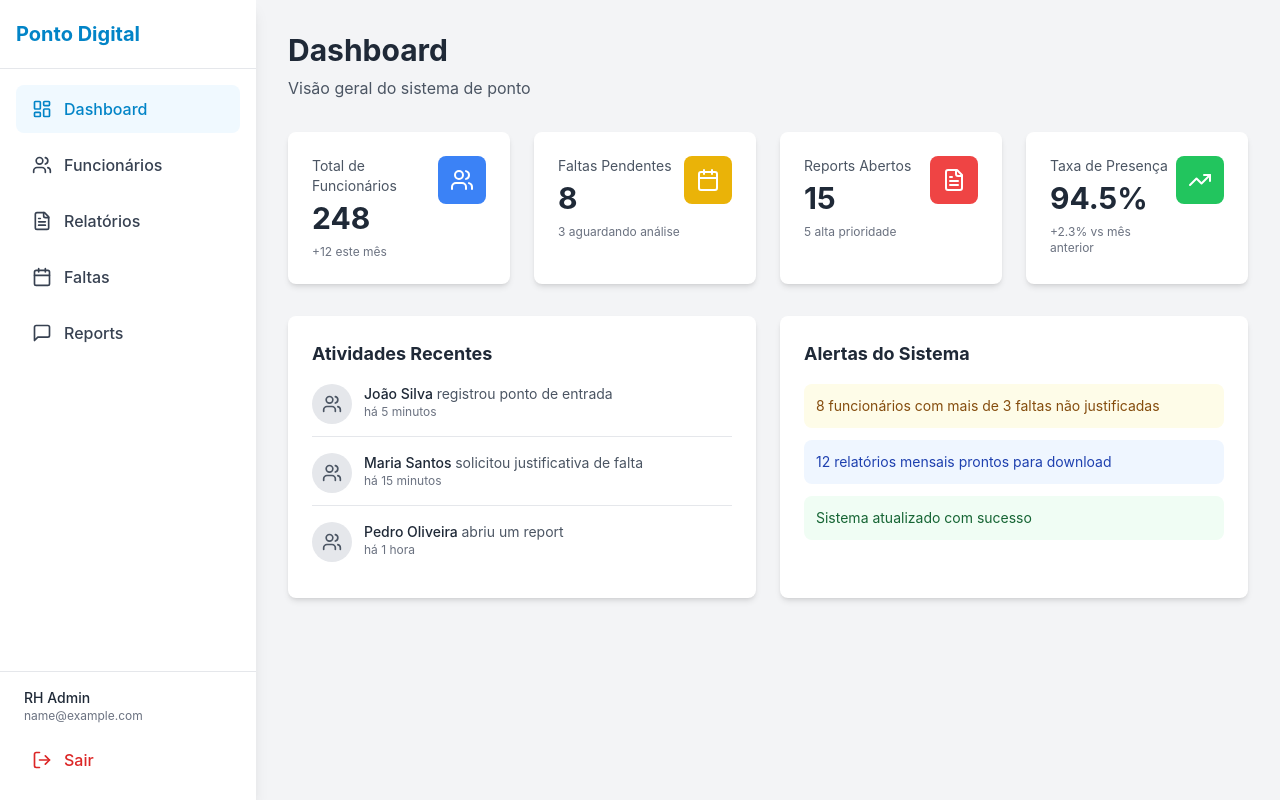
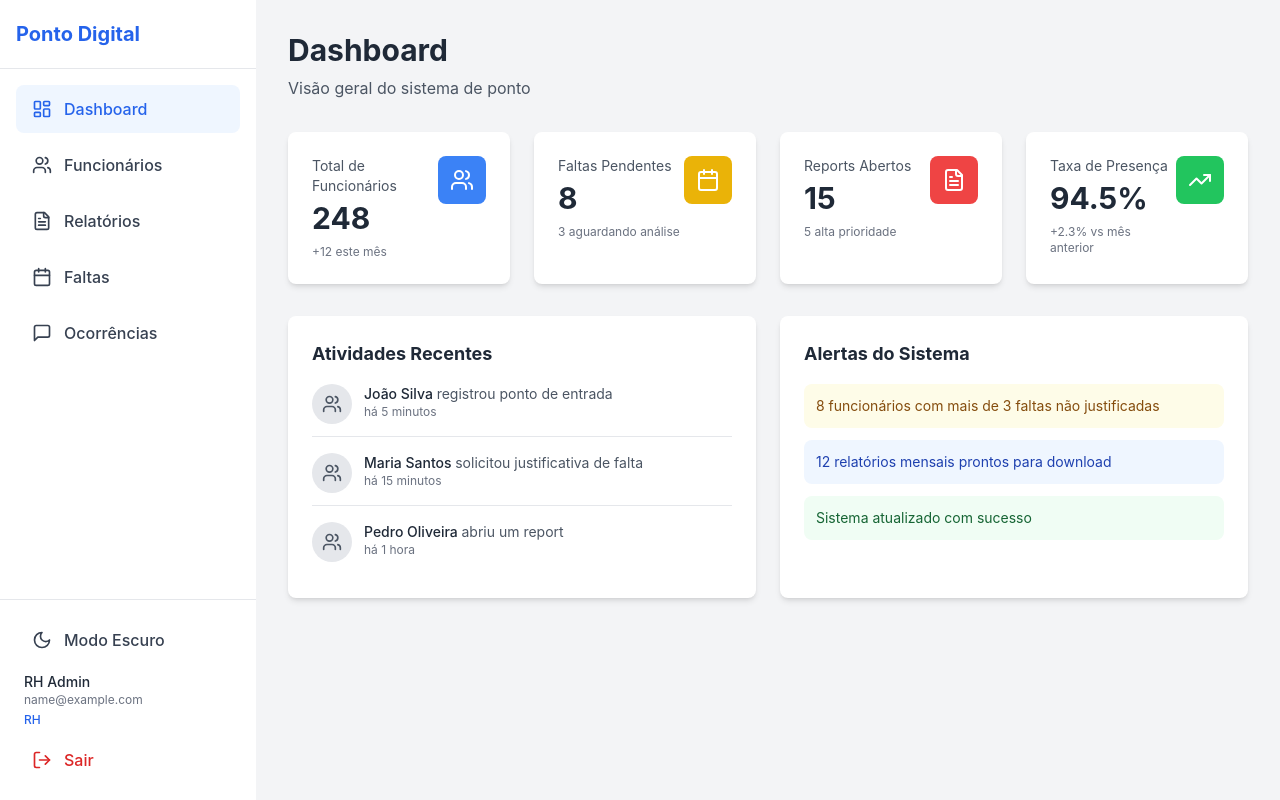
Before and after one commit to Marco-Bubola/ponto_digital_web_rh, a React (Vite) app: page / in a window 1280 px wide. Both pictures are taken after typing "name@example.com", "Sample123" into the empty fields and a click on the button "Entrar". Built offline with nearby package versions, Linux system fonts and the light colour scheme.

Commit message:
Update Layout.tsx

```diff
--- a/src/components/Layout.tsx
+++ b/src/components/Layout.tsx
@@ -10,12 +10,38 @@ import {
   LogOut,
   Menu,
   X,
+  Building2,
+  Moon,
+  Sun,
 } from 'lucide-react';
 
 const Layout: React.FC = () => {
   const [sidebarOpen, setSidebarOpen] = React.useState(true);
+  const [darkMode, setDarkMode] = React.useState(false);
   const { user, logout } = useAuthStore();
   const navigate = useNavigate();
+
+  // Aplicar tema ao carregar
+  React.useEffect(() => {
+    const savedTheme = localStorage.getItem('theme');
+    if (savedTheme === 'dark') {
+      setDarkMode(true);
+      document.documentElement.classList.add('dark');
+    }
+  }, []);
+
+  const toggleTheme = () => {
+    const newDarkMode = !darkMode;
+    setDarkMode(newDarkMode);
+
+    if (newDarkMode) {
+      document.documentElement.classList.add('dark');
+      localStorage.setItem('theme', 'dark');
+    } else {
+      document.documentElement.classList.remove('dark');
+      localStorage.setItem('theme', 'light');
+    }
+  };
 
   const handleLogout = () => {
     logout();
@@ -23,43 +49,49 @@ const Layout: React.FC = () => {
   };
 
   const menuItems = [
-    { icon: LayoutDashboard, label: 'Dashboard', path: '/' },
-    { icon: Users, label: 'Funcionários', path: '/funcionarios' },
-    { icon: FileText, label: 'Relatórios', path: '/relatorios' },
-    { icon: Calendar, label: 'Faltas', path: '/faltas' },
-    { icon: MessageSquare, label: 'Reports', path: '/reports' },
+    { icon: LayoutDashboard, label: 'Dashboard', path: '/', roles: ['admin', 'manager', 'hr'] },
+    { icon: Building2, label: 'Empresas', path: '/empresas', roles: ['admin'] },
+    { icon: Users, label: 'Funcionários', path: '/funcionarios', roles: ['admin', 'manager', 'hr'] },
+    { icon: FileText, label: 'Relatórios', path: '/relatorios', roles: ['admin', 'manager', 'hr'] },
+    { icon: Calendar, label: 'Faltas', path: '/faltas', roles: ['admin', 'manager', 'hr'] },
+    { icon: MessageSquare, label: 'Ocorrências', path: '/reports', roles: ['admin', 'manager', 'hr'] },
   ];
 
+  // Filtrar menu items baseado no role do usuário
+  const visibleMenuItems = menuItems.filter(item =>
+    !item.roles || item.roles.includes(user?.role || '')
+  );
+
   return (
-    <div className="flex h-screen bg-gray-100">
+    <div className="flex h-screen bg-gray-100 dark:bg-gray-900 transition-colors">
       {/* Sidebar */}
       <aside
         className={`${
           sidebarOpen ? 'w-64' : 'w-20'
-        } bg-white shadow-lg transition-all duration-300 flex flex-col`}
+        } bg-white dark:bg-gray-800 shadow-lg transition-all duration-300 flex flex-col`}
       >
-        <div className="p-4 border-b flex items-center justify-between">
+        <div className="p-4 border-b dark:border-gray-700 flex items-center justify-between">
           {sidebarOpen && (
-            <h2 className="text-xl font-bold text-primary-600">Ponto Digital</h2>
+            <h2 className="text-xl font-bold text-blue-600 dark:text-blue-400">Ponto Digital</h2>
           )}
           <button
             onClick={() => setSidebarOpen(!sidebarOpen)}
-            className="p-2 hover:bg-gray-100 rounded-lg"
+            className="p-2 hover:bg-gray-100 dark:hover:bg-gray-700 rounded-lg transition-colors"
           >
-            {sidebarOpen ? <X size={20} /> : <Menu size={20} />}
+            {sidebarOpen ? <X size={20} className="dark:text-gray-300" /> : <Menu size={20} className="dark:text-gray-300" />}
           </button>
         </div>
 
         <nav className="flex-1 p-4 space-y-2">
-          {menuItems.map((item) => (
+          {visibleMenuItems.map((item) => (
             <NavLink
               key={item.path}
               to={item.path}
               className={({ isActive }) =>
                 `flex items-center gap-3 px-4 py-3 rounded-lg transition-colors ${
                   isActive
-                    ? 'bg-primary-50 text-primary-600'
-                    : 'text-gray-700 hover:bg-gray-50'
+                    ? 'bg-blue-50 dark:bg-blue-900 text-blue-600 dark:text-blue-300'
+                    : 'text-gray-700 dark:text-gray-300 hover:bg-gray-50 dark:hover:bg-gray-700'
                 }`
               }
             >
@@ -69,16 +101,28 @@ const Layout: React.FC = () => {
           ))}
         </nav>
 
-        <div className="p-4 border-t">
+        <div className="p-4 border-t dark:border-gray-700 space-y-2">
+          {/* Toggle Dark Mode */}
+          <button
+            onClick={toggleTheme}
+            className="flex items-center gap-3 px-4 py-3 w-full rounded-lg text-gray-700 dark:text-gray-300 hover:bg-gray-50 dark:hover:bg-gray-700 transition-colors"
+          >
+            {darkMode ? <Sun size={20} /> : <Moon size={20} />}
+            {sidebarOpen && <span className="font-medium">{darkMode ? 'Modo Claro' : 'Modo Escuro'}</span>}
+          </button>
+
           {sidebarOpen && user && (
             <div className="mb-3 px-2">
-              <p className="text-sm font-medium text-gray-800">{user.name}</p>
-              <p className="text-xs text-gray-500">{user.email}</p>
+              <p className="text-sm font-medium text-gray-800 dark:text-gray-200">{user.name}</p>
+              <p className="text-xs text-gray-500 dark:text-gray-400">{user.email}</p>
+              <p className="text-xs text-blue-600 dark:text-blue-400 font-medium mt-1">
+                {user.role === 'admin' ? 'Administrador' : user.role === 'manager' ? 'Coordenador' : 'RH'}
+              </p>
             </div>
           )}
           <button
             onClick={handleLogout}
-            className="flex items-center gap-3 px-4 py-3 w-full rounded-lg text-red-600 hover:bg-red-50 transition-colors"
+            className="flex items-center gap-3 px-4 py-3 w-full rounded-lg text-red-600 dark:text-red-400 hover:bg-red-50 dark:hover:bg-red-900/20 transition-colors"
           >
             <LogOut size={20} />
             {sidebarOpen && <span className="font-medium">Sair</span>}
@@ -87,7 +131,7 @@ const Layout: React.FC = () => {
       </aside>
 
       {/* Main Content */}
-      <main className="flex-1 overflow-auto">
+      <main className="flex-1 overflow-auto bg-gray-100 dark:bg-gray-900 transition-colors">
         <div className="p-8">
           <Outlet />
         </div>
```
